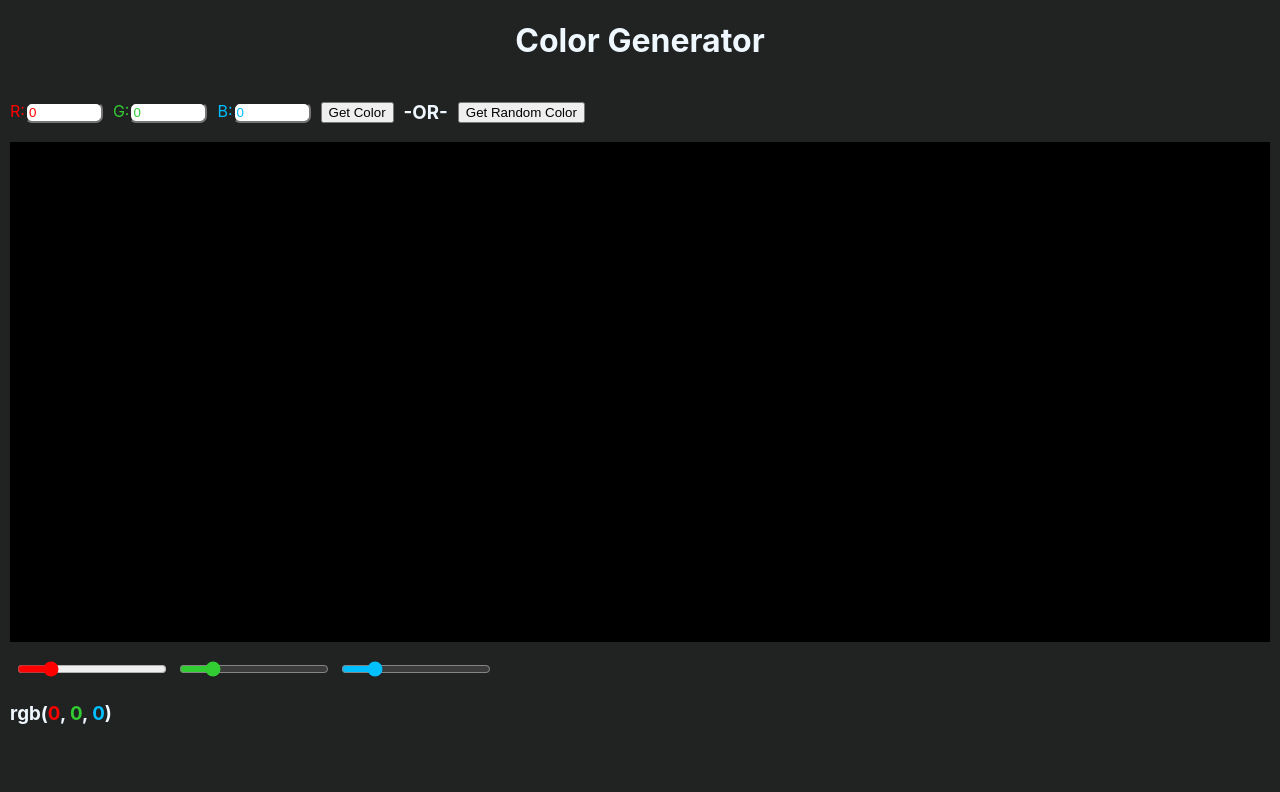
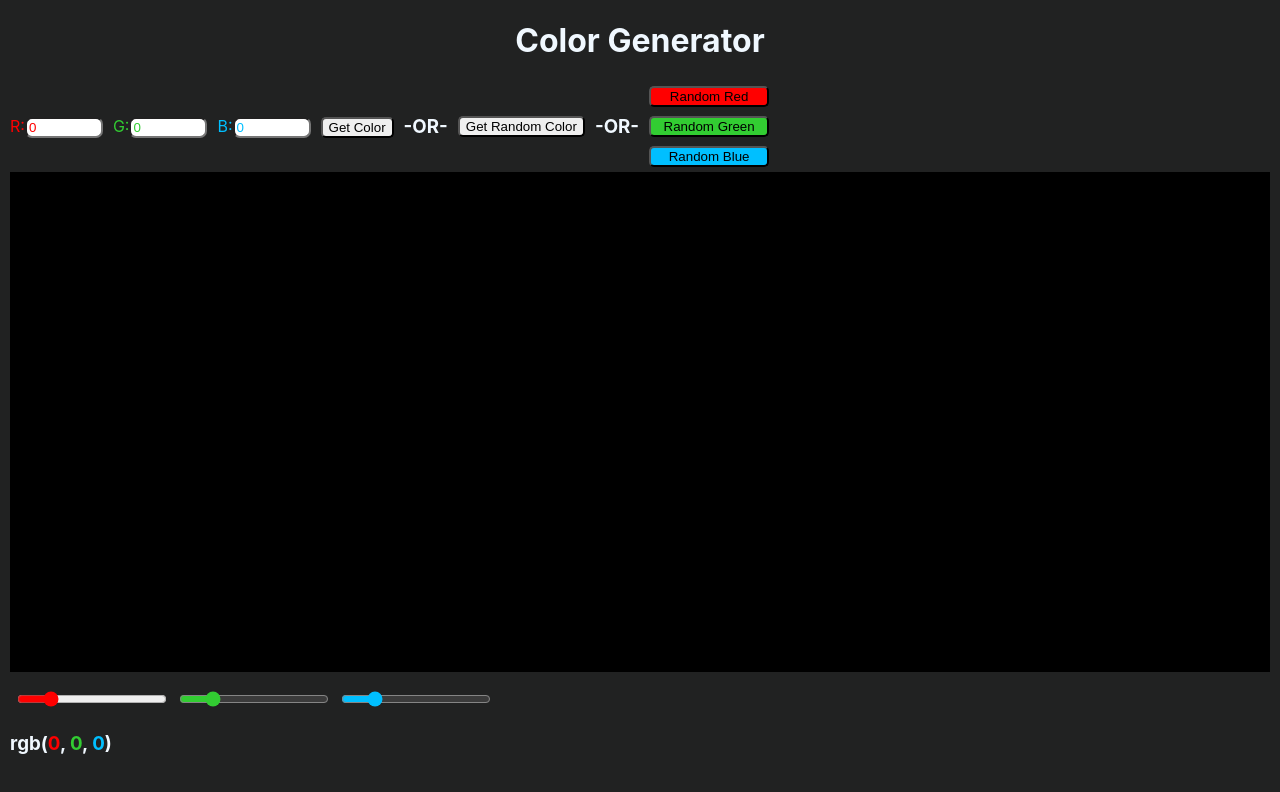
Before and after one commit to Sebi20/Color-Generator, a React (Create React App) app: page / in a window 1280 px wide. Shown: the top 792 px of the page. Built offline with nearby package versions, Linux system fonts and the light colour scheme; the HTML template or start-up script is replaced by a standard one.

Commit message:
Added a different random button for r, g and b, closes #2

```diff
--- a/src/App.css
+++ b/src/App.css
@@ -1,6 +1,10 @@
 .header{
   text-align: center;
   color: aliceblue;
+}
+
+button{
+  border-radius: 5px;
 }
 
 #colorboard{
@@ -17,6 +21,31 @@
 
 .randombtn{
   margin-left: 10px;
+  margin-right: 10px;
+}
+
+
+.randomRed{
+  background-color: red;
+  width: 120px;
+}
+
+.randomGreen{
+  background-color: limegreen;
+  width: 120px;
+}
+
+.randomBlue{
+  background-color: deepskyblue;
+  width: 120px;
+}
+
+.randomColors{
+  display: grid;
+  grid-template-columns: 120px;
+  place-items: center;
+  margin-left: 10px;
+  grid-template-rows: 30px 30px 30px;
 }
 
 form{
@@ -83,7 +112,7 @@ input{
 
   .inputfld{
     display: grid;
-   place-items: center;
-   margin-bottom: 10px;
+    place-items: center;
+    margin-bottom: 15px;
   }
 }
--- a/src/App.js
+++ b/src/App.js
@@ -12,6 +12,20 @@ function App() {
 
     setR(Math.floor(Math.random() * 256));
     setG(Math.floor(Math.random() * 256));
+    setB(Math.floor(Math.random() * 256));
+  }
+
+  function renderRandomRed(){
+    setR(Math.floor(Math.random() * 256));
+  }
+
+  function renderRandomGreen(){
+
+    setG(Math.floor(Math.random() * 256));
+  }
+
+  function renderRandomBlue(){
+
     setB(Math.floor(Math.random() * 256));
   }
 
@@ -60,6 +74,14 @@ function App() {
 
       <button className='randombtn' onClick={renderRandomColor}>Get Random Color</button>
 
+      <h3>-OR-</h3>
+
+      <div className='randomColors'>
+        <button className='randomRed' onClick={renderRandomRed}>Random Red</button>
+        <button className='randomGreen' onClick={renderRandomGreen}>Random Green</button>
+        <button className='randomBlue' onClick={renderRandomBlue}>Random Blue</button>
+      </div>
+
     </div>
     <div id='colorboard' style={{backgroundColor: `rgb(${r}, ${g}, ${b})`}}></div>
 
```
